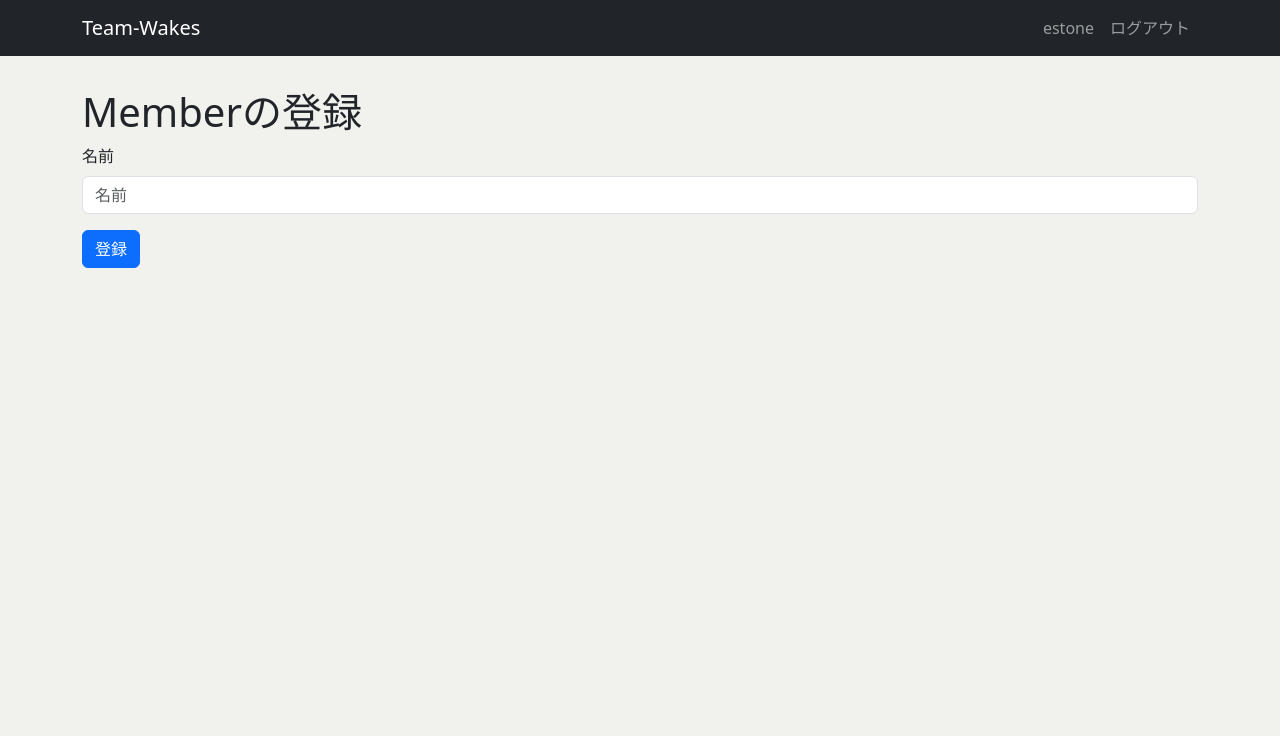
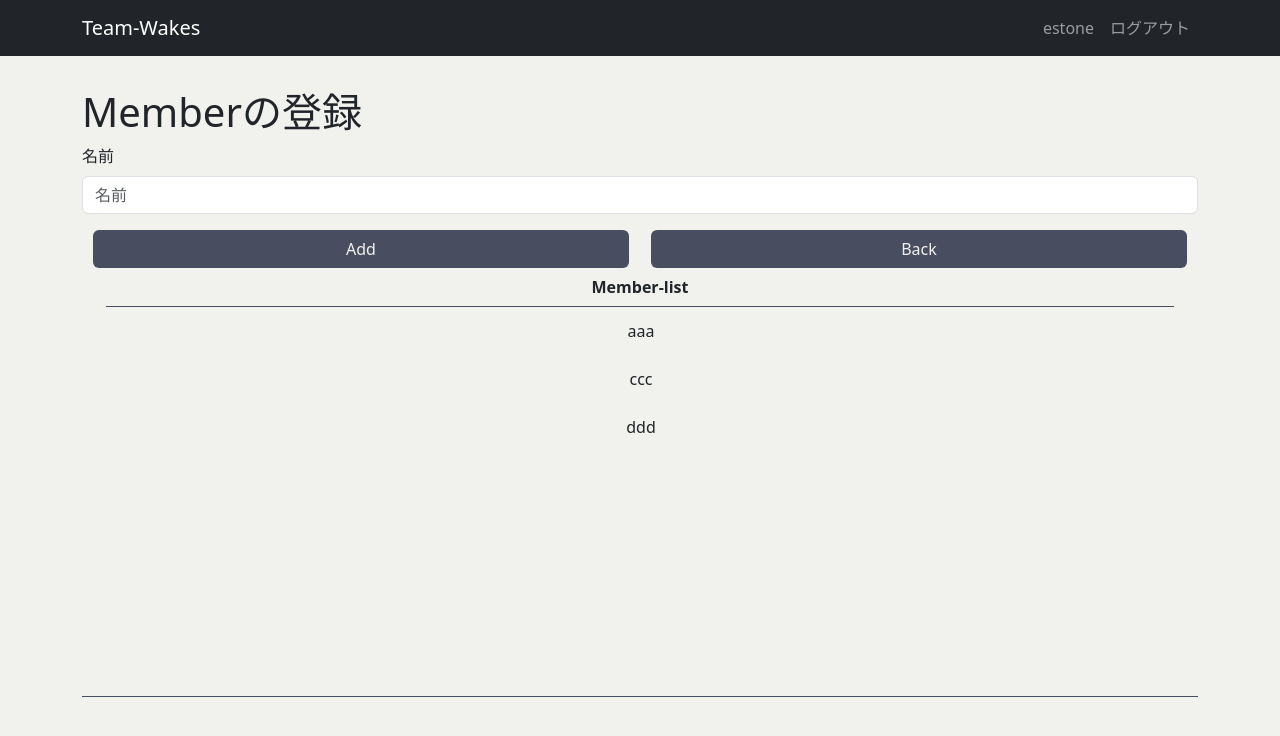
Before and after one commit to estone1223/team-wake, a Django app: page /wakes/member/member_new in a window 1280 px wide. Shown: the top 736 px of the page. Run offline with Django 3.2, Linux system fonts and the light colour scheme; a user stored in the database is signed in; data comes from the database, SQL or seed files in the repository; both versions use the stored data as it was after the commit; some libraries are stand-ins or nearby versions.

Commit message:
editted member-new

```diff
--- a/static/wakes/css/style.css
+++ b/static/wakes/css/style.css
@@ -4,6 +4,16 @@ body {
 
 main {
   padding: 2rem 0;
+}
+
+a {
+  display: block;
+  text-decoration: none;
+  color: rgb(241, 241, 237);
+}
+
+a:hover {
+  color: black;
 }
 
 .welcome {
@@ -101,6 +111,7 @@ main {
   margin: 0 24px;
   line-height: 240%;
   border-bottom: 1px solid #484e60;
+  text-align: center;
 }
 
 .team-ul {
@@ -187,8 +198,34 @@ textarea {
 width: 50%;
 border-right: 1px solid #484e60;
 height: 100%;
-overflow-y: scroll;
 }
+
+::-webkit-scrollbar {
+  width: 5px;
+}
+::-webkit-scrollbar-track {
+border-radius: 10px;
+box-shadow: inset 0 0 5px rgba(0, 0, 0, .1);
+}
+::-webkit-scrollbar-thumb {
+background-color: #484e60;
+border-radius: 10px;
+box-shadow:0 0 0 1px rgba(255, 255, 255, .3);
+}
+
+.member-list-ul {
+  height: 390px;
+  overflow-y: scroll;
+  margin-right: 5px;
+}
+
+.all-member-list-for-edit {
+  width: 100%;
+  height: 390px;
+  overflow-y: scroll;
+  text-align: center;
+  border-bottom: 1px solid #484e60;
+  }
 
 .function-container {
 width: 50%;
@@ -196,8 +233,16 @@ border-left: 1px solid #484e60;
 }
 
 .btn-function {
-  width: 255px;
+  width: 70%;
   margin: 50px auto 25px auto;
   background-color: #484e60;
   color: rgb(241, 241, 237);
 }
+
+.btn-container{
+  display: flex;
+}
+
+.width-50 {
+  width: 48%;
+}
--- a/templates/member/member.html
+++ b/templates/member/member.html
@@ -1,6 +1,5 @@
 {% extends 'base.html' %}
 {% load static %}
-
 
 {% block main %}
   <div class="sub-welcome">
@@ -10,7 +9,7 @@
   <div class="content">
     <div class="all-member-list">
       <h2 class="content-head">Member-list</h2>
-      <ul>
+      <ul class="member-list-ul">
         {% for member in members %}
           <li class="member-list">{{ member.name }}</li>
         {% endfor %}
--- a/templates/member/member_new.html
+++ b/templates/member/member_new.html
@@ -6,6 +6,24 @@
   <form action="" method="post">
     {% csrf_token %}
     {% bootstrap_form form %}
-    {% bootstrap_button button_type='submit' content='登録' %}
+    <div class="btn-container">
+      <button type="submit" value="add" class="btn btn-classic width-50">
+        Add
+      </button>
+      <button type="submit" value="back" class="btn btn-classic width-50">
+        <a href="{% url 'member' %}">
+          Back
+        </a>
+      </button>
+    </div>
   </form>
+  <h2 class="content-head">Member-list</h2>
+  <div class="all-member-list-for-edit">
+
+    <ul>
+      {% for member in members %}
+        <li class="member-list">{{ member.name }}</li>
+      {% endfor %}
+    </ul>
+  </div>
 {% endblock main %}
--- a/wakes/views.py
+++ b/wakes/views.py
@@ -73,13 +73,21 @@ def member(request):
 
 @login_required
 def member_new(request):
+
     if request.method == 'POST':
         form = MemberForm(request.POST,)
         if form.is_valid():
             member = form.save(commit=False)
             member.created_by = request.user
             member.save()
-            return redirect('member')
+            return redirect('member_new')
     else:
         form = MemberForm()
-    return render(request, 'member/member_new.html', {'form': form})
+
+    user_id = request.user.id
+    members = Member.objects.filter(created_by_id=user_id)
+    context= {
+        'form': form,
+        'members': members,
+    }
+    return render(request, 'member/member_new.html', context)
```
Also changed, not shown: db.sqlite3. Lines whose indentation alone changed are shown as unchanged.
